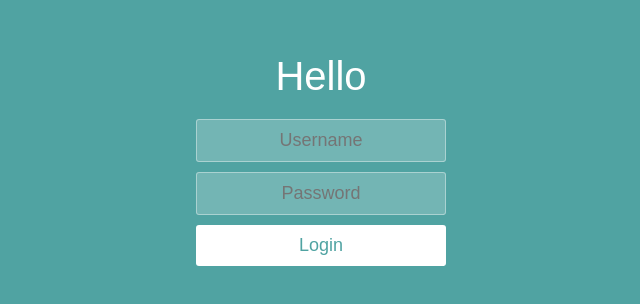
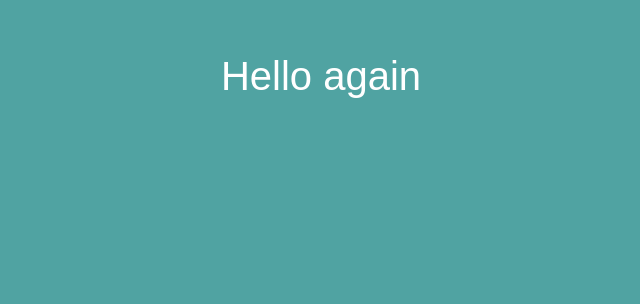
Before and after one commit to oussamabouchikhi/react_projects, a React (Create React App) app in the folder login/: page / in a window 1280 px wide. Shown: the part 154-458 px from the top of the page, without its empty margins (319-959 px from the left). Built offline with nearby package versions, Linux system fonts and the light colour scheme.

Commit message:
Render Login conditionally

```diff
--- a/login/src/components/App.jsx
+++ b/login/src/components/App.jsx
@@ -1,11 +1,12 @@
 import React from 'react';
 import Login from './Login';
+
+let isLoggedin = true;
 
 function App() {
     return (
         <div className="container">
-        <h1>Hello</h1>
-        <Login />
+            {isLoggedin ? <h1>Hello again</h1> : <Login />}
         </div>
     );
 }
```
